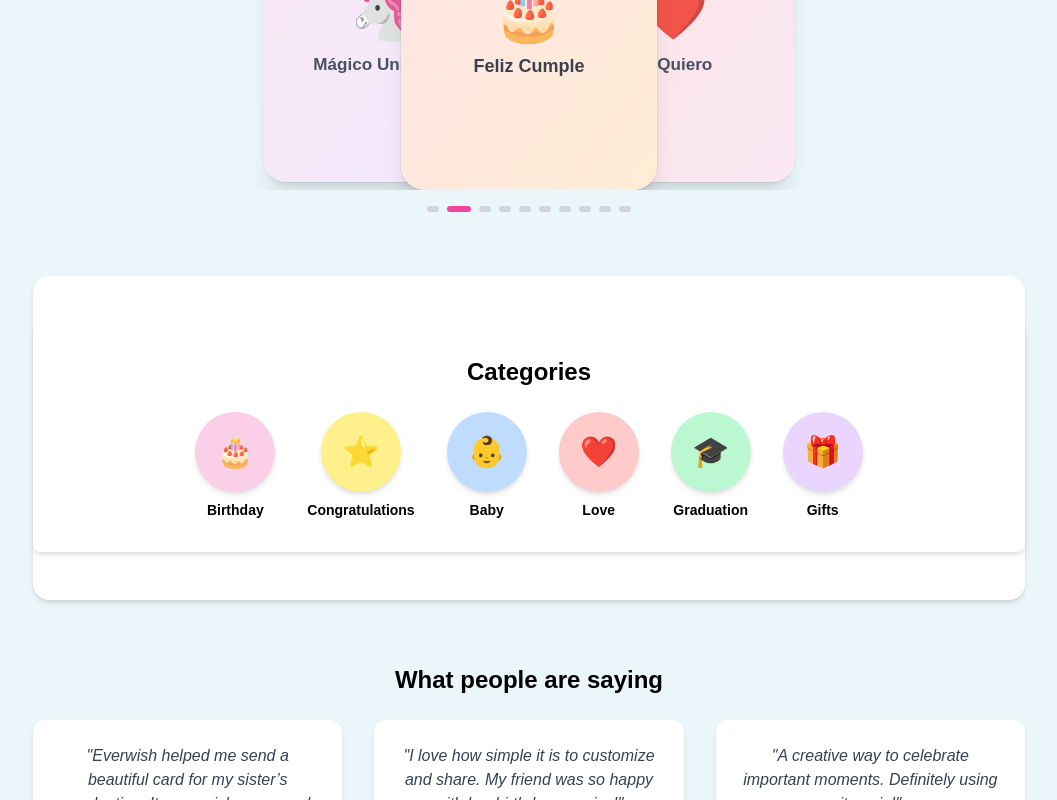
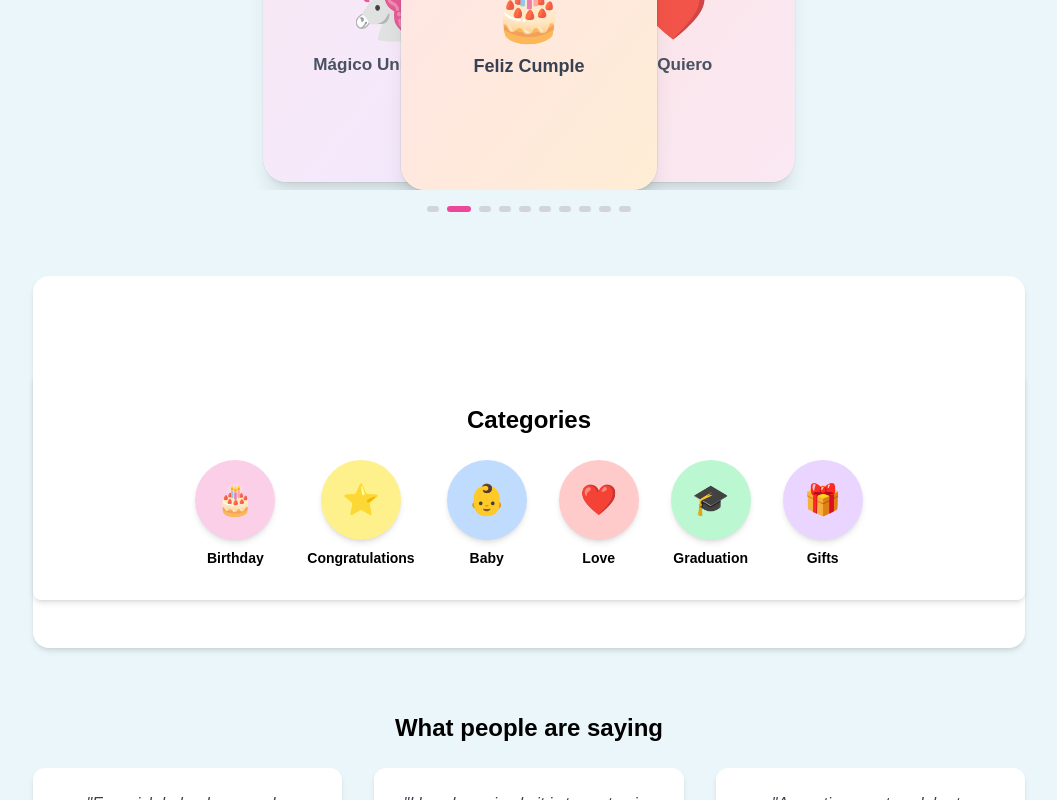
Before and after one commit to everwishhq-commits/EverWish, a Next.js app: page / in a window 1280 px wide. Shown: the part 462-1262 px from the top of the page, without its empty margins (111-1168 px from the left). Built offline with nearby package versions, Linux system fonts and the light colour scheme.

Commit message:
Update categories.js

```diff
--- a/app/components/categories.js
+++ b/app/components/categories.js
@@ -11,7 +11,7 @@ const categories = [
 
 export default function Categories() {
   return (
-    <div className="bg-white p-8 rounded-lg shadow-md">
+    <div className="bg-white p-8 rounded-lg shadow-md mt-12">
       <h2 className="text-2xl font-bold mb-6">Categories</h2>
       <div className="flex flex-wrap justify-center gap-8">
         {categories.map((cat, i) => (
```
